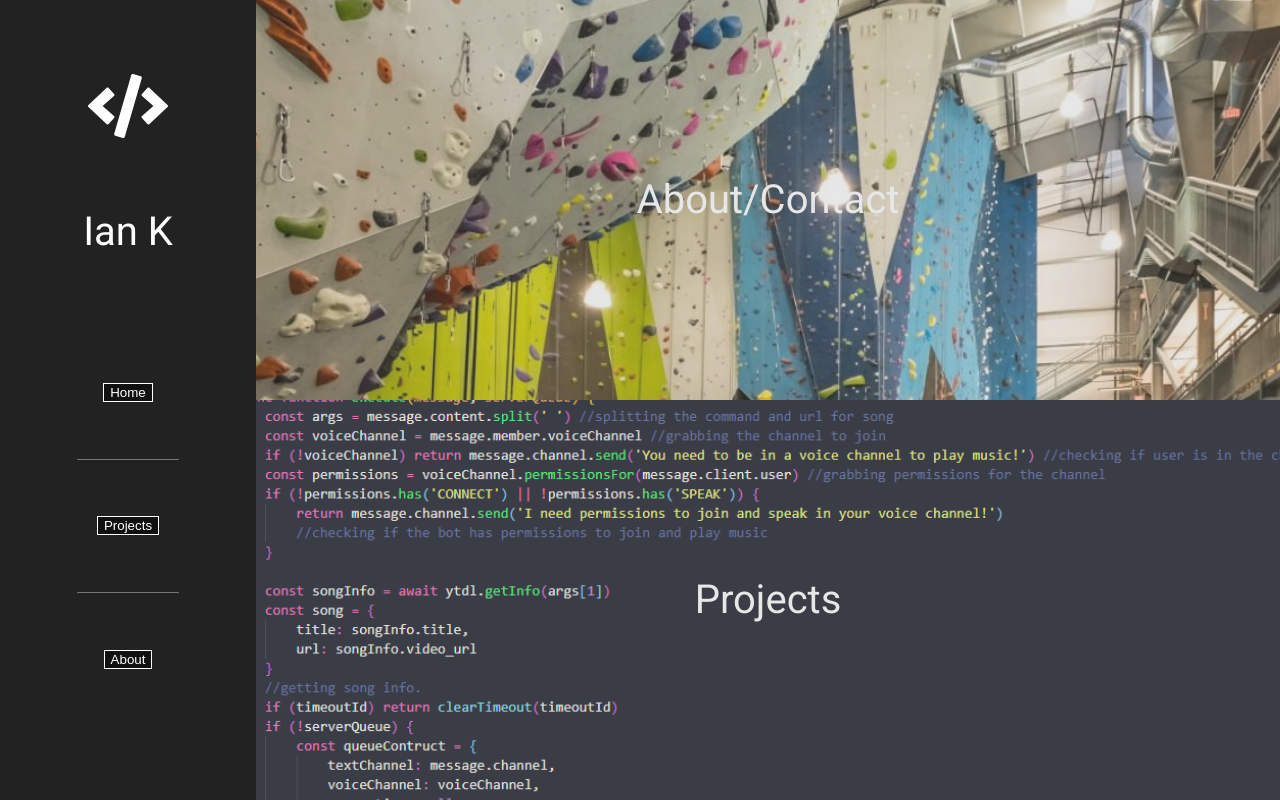
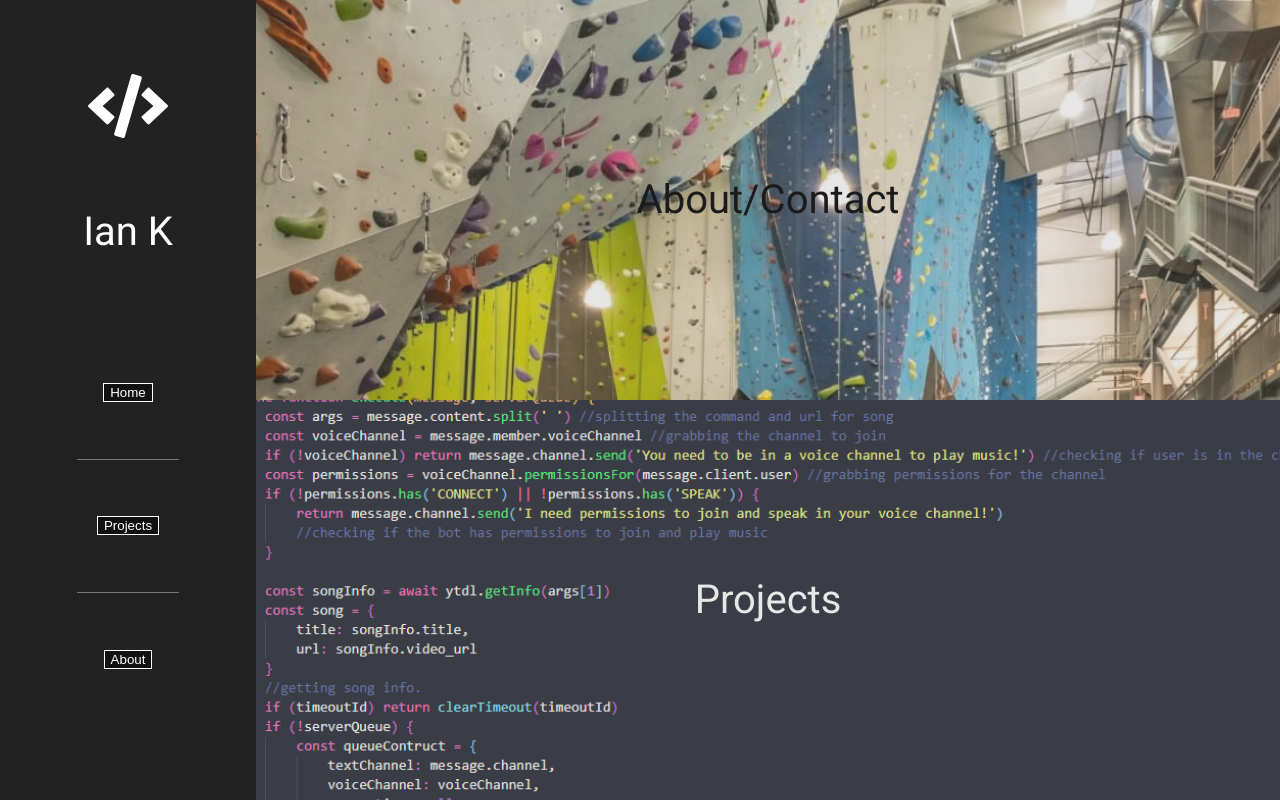
Before and after one commit to ikalisz/portfolio, a React (Create React App) app: page / in a window 1280 px wide. Built offline with nearby package versions, Linux system fonts and the light colour scheme.

Commit message:
fixed color text

```diff
--- a/src/Components/Home/Home.js
+++ b/src/Components/Home/Home.js
@@ -6,7 +6,7 @@ export default function Home(props) {
         <HomeContainer>
             <AboutMe onClick={e => props.history.push('/about')} >
                 <AboutMeImage src={require('../../assests/rockwall3.jpg')} alt='' />
-                <ProjectText>About/Contact</ProjectText>
+                <ProjectText style={{color: 'black'}}>About/Contact</ProjectText>
             </AboutMe>
             <Projects onClick={e => props.history.push('/projects')} >
                 <ProjectImage src={require('../../assests/codeportfolio2.PNG')} alt='' />
```
